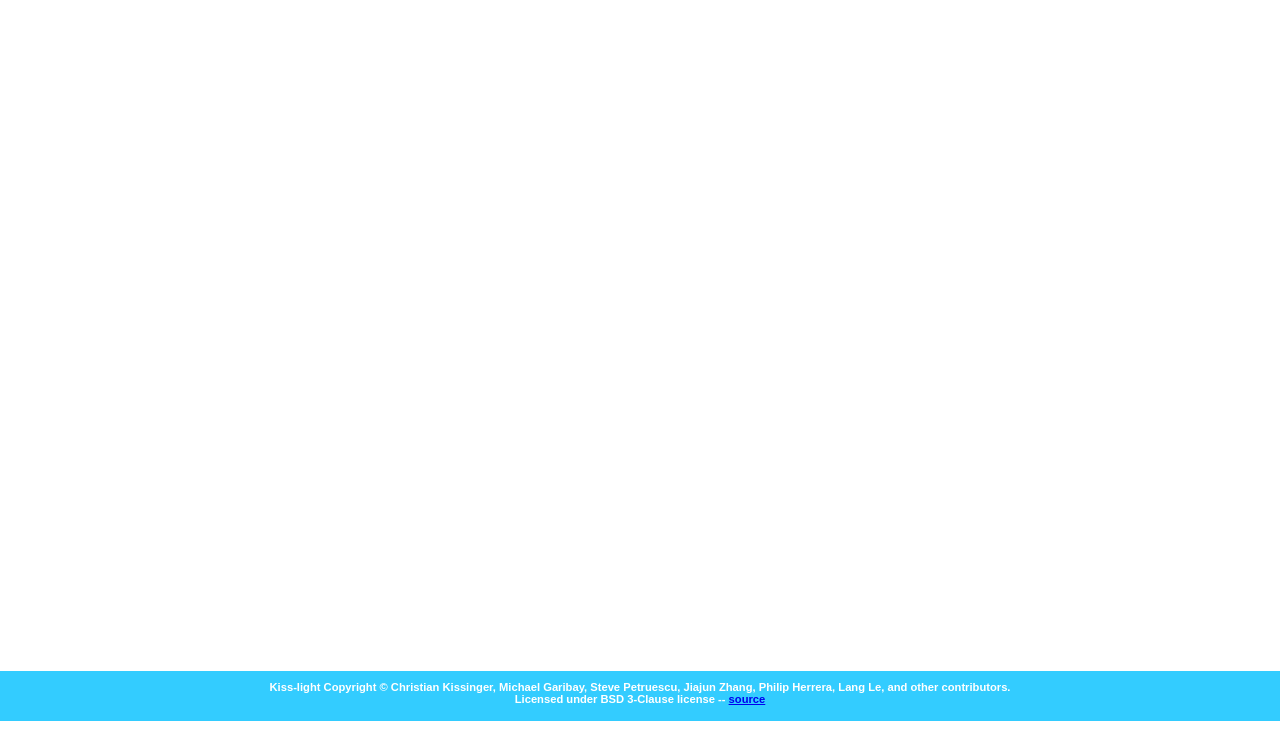
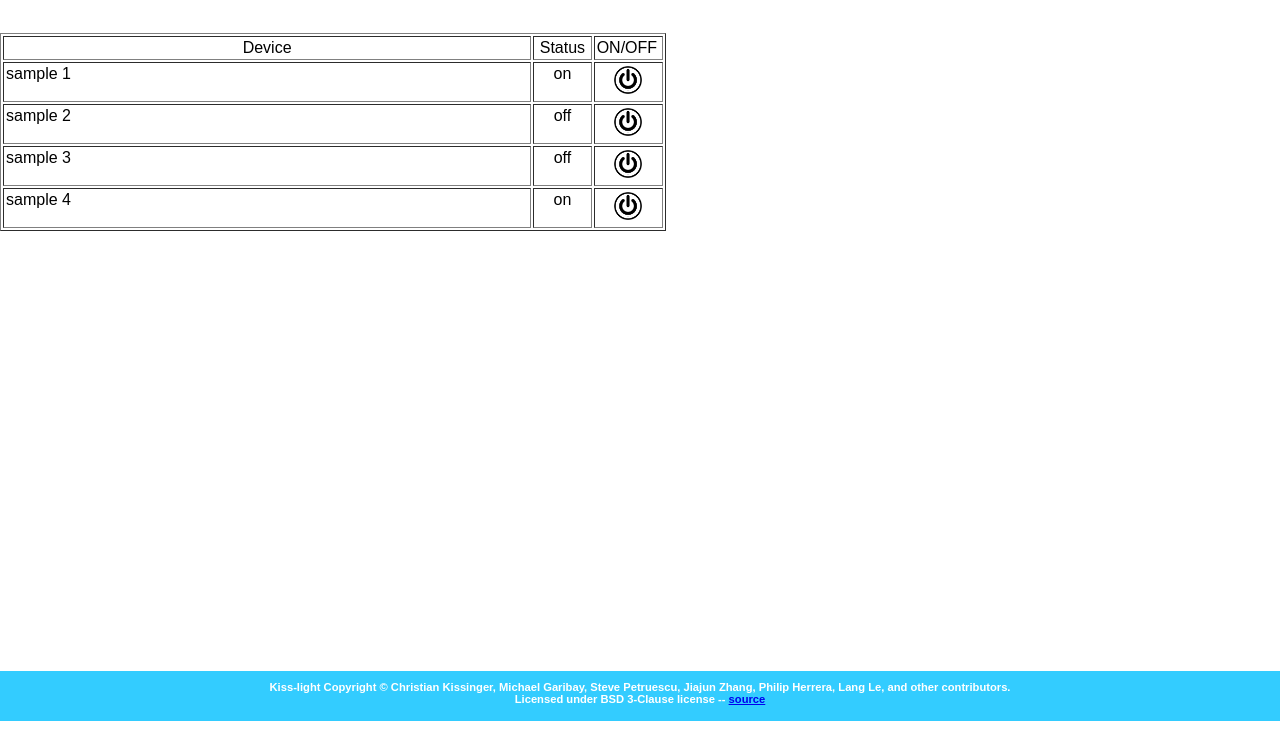
Before and after one commit to keebenthusiast/Kiss-Light_Hub, a plain HTML site: page 0.4-planning/web-interface/index.html in a window 1280 px wide. Shown: the part 59-800 px from the top of the page. Drawn offline with Linux system fonts and the light colour scheme.

Commit message:
Home page rough prototype

```diff
--- a/0.4-planning/web-interface/index.html
+++ b/0.4-planning/web-interface/index.html
@@ -38,10 +38,55 @@
         </header>
 
 
-        <!--
-            TODO:
-            insert content here
-        -->
+        <br>
+<br>
+<table style="text-align: left; width: 666px; height: 139px;" border="1"
+cellpadding="2" cellspacing="2">
+<tbody>
+<tr>
+<td style="vertical-align: top; width: 500px; text-align: center;">Device<br>
+</td>
+<td style="vertical-align: top; width: 50px; text-align: center;">Status</td>
+<td style="vertical-align: top; width: 50px;">ON/OFF<br>
+</td>
+</tr>
+<tr>
+<td style="vertical-align: top;">sample 1<br>
+</td>
+<td style="vertical-align: top; text-align: center;">on<br>
+</td>
+<td style="vertical-align: top; text-align: center;"><img
+style="width: 30px; height: 30px;" alt="" src="Power_Button_index.png"><br>
+</td>
+</tr>
+<tr>
+<td style="vertical-align: top;">sample 2<br>
+</td>
+<td style="vertical-align: top; text-align: center;">off<br>
+</td>
+<td style="vertical-align: top; text-align: center;"><img
+style="width: 30px; height: 30px;" alt="" src="Power_Button_index.png"></td>
+</tr>
+<tr>
+<td style="vertical-align: top;">sample 3<br>
+</td>
+<td style="vertical-align: top; text-align: center;">off<br>
+</td>
+<td style="vertical-align: top; text-align: center;"><img
+style="width: 30px; height: 30px;" alt="" src="Power_Button_index.png"></td>
+</tr>
+<tr>
+<td style="vertical-align: top;">sample 4<br>
+</td>
+<td style="vertical-align: top; text-align: center;">on<br>
+</td>
+<td style="vertical-align: top; text-align: center;"><img
+style="width: 30px; height: 30px;" alt="" src="Power_Button_index.png"></td>
+</tr>
+</tbody>
+</table>
+<br>
+<br>
 
 
         <footer>
```
Also changed, not shown: 0.4-planning/web-interface/Power_Button_index.png (added).
